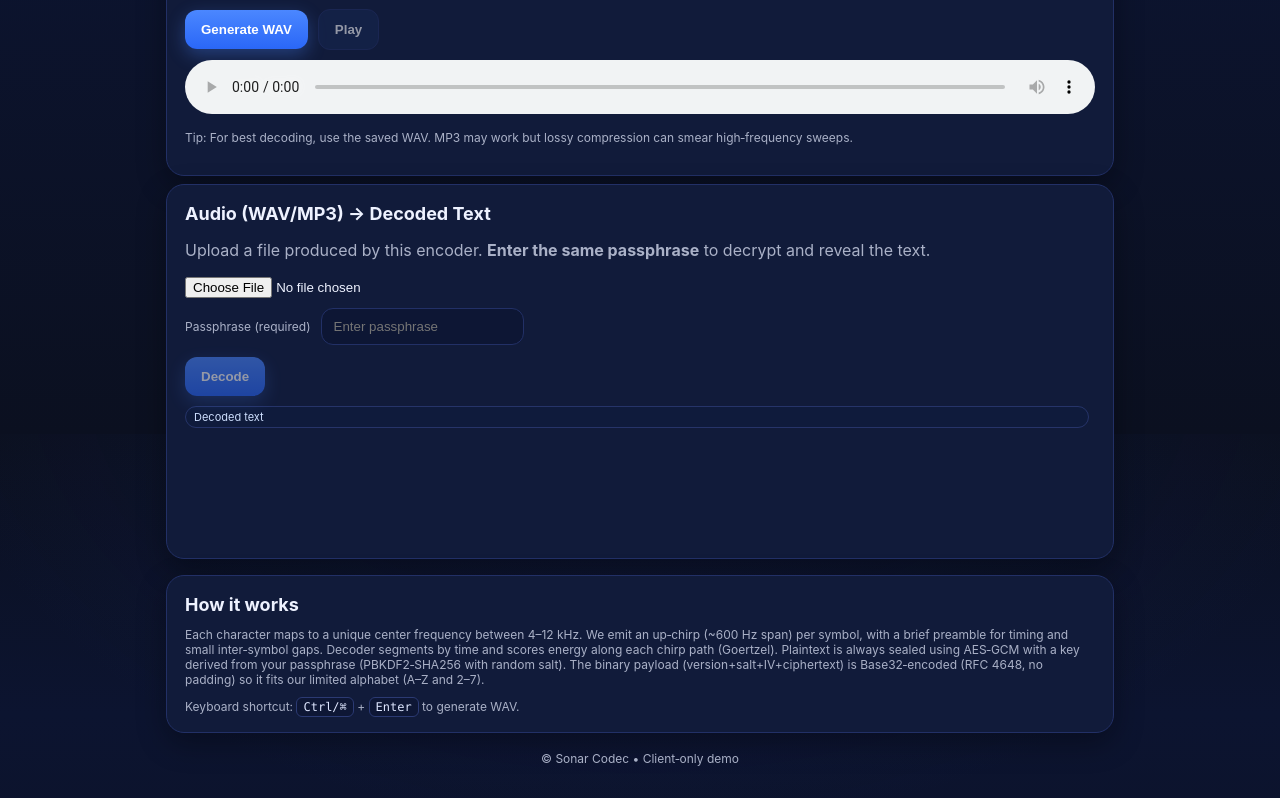
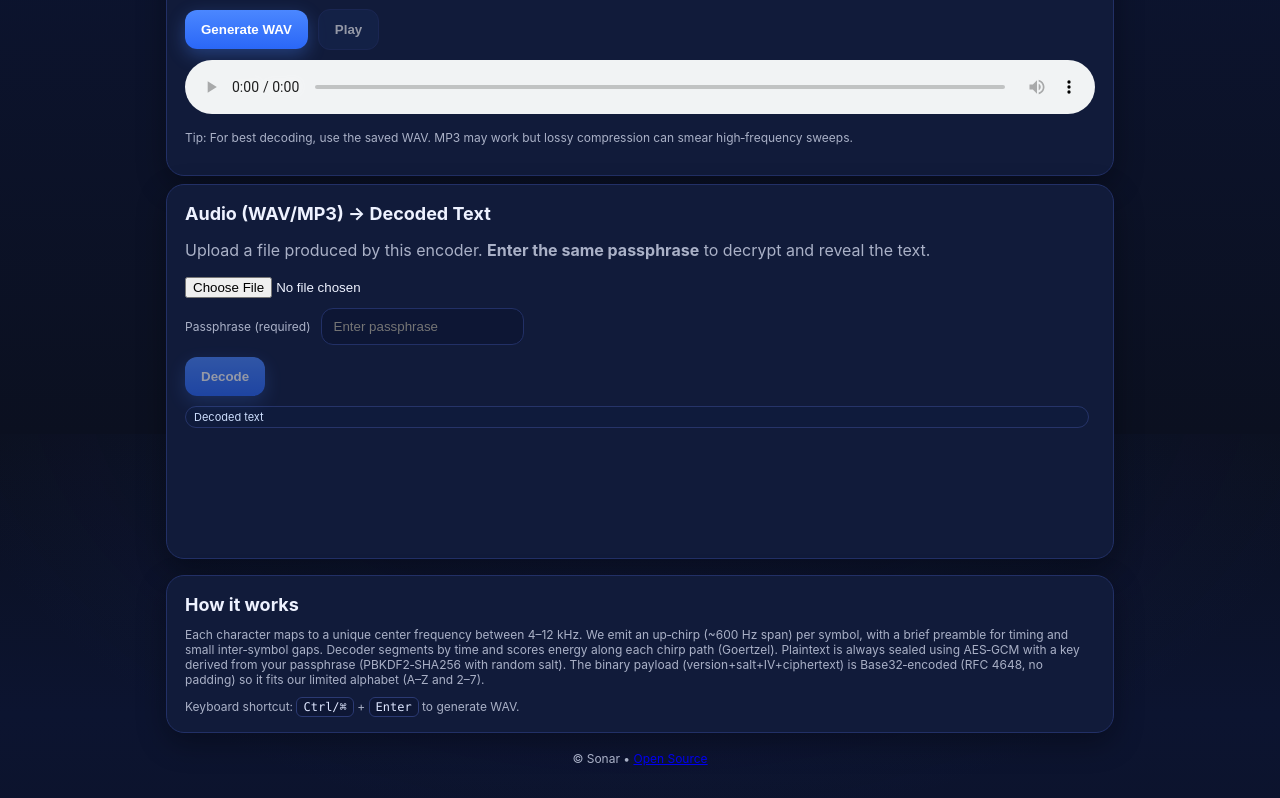
Before and after one commit to drs-az/Sonar, a plain HTML site: page index.html in a window 1280 px wide. Shown: the part 366-1164 px from the top of the page. Drawn offline with Linux system fonts and the light colour scheme.

Commit message:
Update index.html

```diff
--- a/index.html
+++ b/index.html
@@ -94,7 +94,7 @@
   <div class="small">Keyboard shortcut: <span class="kbd">Ctrl/⌘</span> + <span class="kbd">Enter</span> to generate WAV.</div>
 </section>
 
-<footer class="small" style="text-align:center;margin:18px 0 8px">© <span id="year"></span> Sonar Codec • Client‑only demo</footer>
+<footer class="small" style="text-align:center;margin:18px 0 8px">© <span id="year"></span> Sonar • <a href="https://github.com/drs-az/Sonar/">Open Source</a></footer>
 
   </div><script>
 // ===== Parameters =====
```
